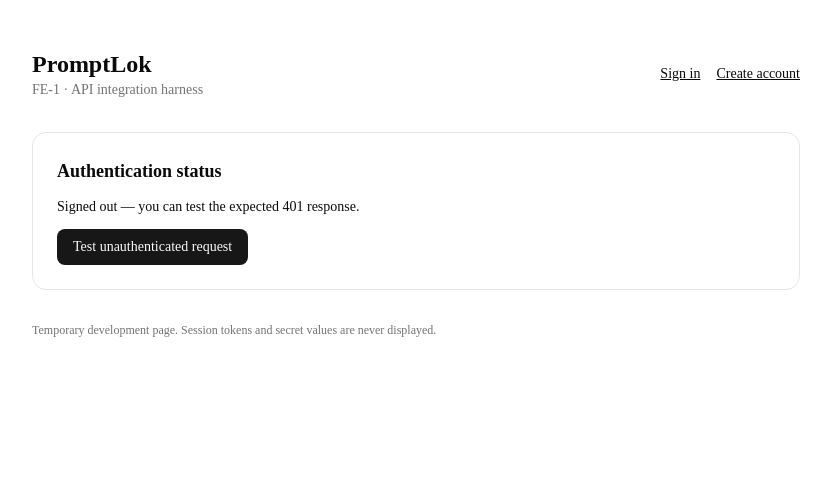
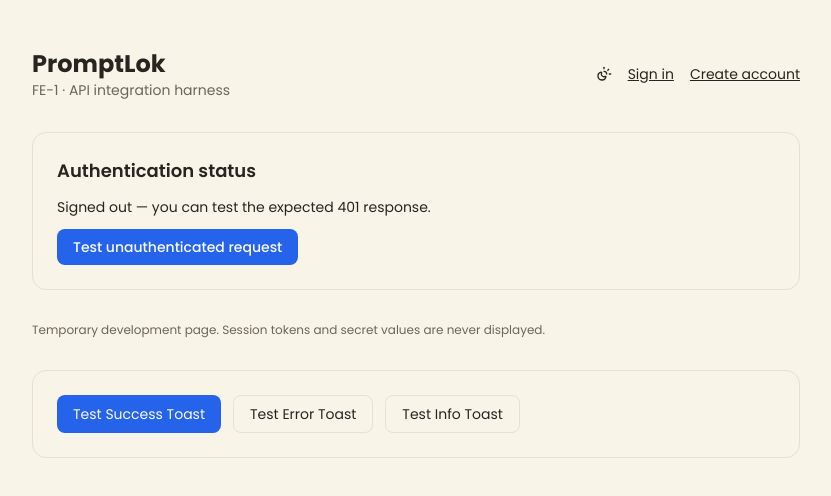
Before and after one commit to vismay1307/promptlok, a Next.js app in the folder client/: page / in a window 1280 px wide. Shown: the top 496 px of the page, without its empty margins (224-1055 px from the left). Built offline with nearby package versions, Linux system fonts and the light colour scheme; no server answers.

Commit message:
feat: add theme management with next-themes; implement Sonner for toast notifications; refactor layout and globals for new styles

```diff
--- a/client/package.json
+++ b/client/package.json
@@ -17,9 +17,11 @@
     "cn": "^0.4.0",
     "lucide-react": "^1.48.0",
     "next": "16.3.6",
+    "next-themes": "^0.4.6",
     "react": "19.2.8",
     "react-dom": "19.2.8",
     "shadcn": "^4.21.0",
+    "sonner": "^2.0.8",
     "tw-animate-css": "^1.4.0"
   },
   "devDependencies": {
--- a/client/src/app/globals.css
+++ b/client/src/app/globals.css
@@ -7,9 +7,9 @@
 @theme inline {
   --color-background: var(--background);
   --color-foreground: var(--foreground);
-  --font-sans: var(--font-sans);
-  --font-mono: var(--font-geist-mono);
-  --font-heading: var(--font-sans);
+--font-sans: var(--font-poppins);
+--font-mono: var(--font-geist-mono);
+--font-heading: var(--font-poppins);
   --color-sidebar-ring: var(--sidebar-ring);
   --color-sidebar-border: var(--sidebar-border);
   --color-sidebar-accent-foreground: var(--sidebar-accent-foreground);
@@ -48,74 +48,103 @@
   --radius-4xl: calc(var(--radius) * 2.6);
 }
 
+
 :root {
-  --background: oklch(1 0 0);
-  --foreground: oklch(0.145 0 0);
-  --card: oklch(1 0 0);
-  --card-foreground: oklch(0.145 0 0);
-  --popover: oklch(1 0 0);
-  --popover-foreground: oklch(0.145 0 0);
-  --primary: oklch(0.205 0 0);
-  --primary-foreground: oklch(0.985 0 0);
-  --secondary: oklch(0.97 0 0);
-  --secondary-foreground: oklch(0.205 0 0);
-  --muted: oklch(0.97 0 0);
-  --muted-foreground: oklch(0.556 0 0);
-  --accent: oklch(0.97 0 0);
-  --accent-foreground: oklch(0.205 0 0);
-  --destructive: oklch(0.577 0.245 27.325);
-  --border: oklch(0.922 0 0);
-  --input: oklch(0.922 0 0);
-  --ring: oklch(0.708 0 0);
-  --chart-1: oklch(0.87 0 0);
-  --chart-2: oklch(0.556 0 0);
-  --chart-3: oklch(0.439 0 0);
-  --chart-4: oklch(0.371 0 0);
-  --chart-5: oklch(0.269 0 0);
+  color-scheme: light;
+
+  --background: #F8F4E8;
+  --foreground: #27251F;
+
+  --card: #FCF9F1;
+  --card-foreground: #29261F;
+
+  --popover: #FCF9F1;
+  --popover-foreground: #29261F;
+
+  --primary: #2563EB;
+  --primary-foreground: #F9FAFB;
+
+  --secondary: #FCE8D5;
+  --secondary-foreground: #9A3412;
+
+  --muted: #EEE9DC;
+  --muted-foreground: #6B665B;
+
+  --accent: #FEF3C7;
+  --accent-foreground: #854D0E;
+
+  --destructive: #DC2626;
+
+  --border: #E5E1D6;
+  --input: #D8D1C2;
+  --ring: #2563EB;
+
+  --chart-1: #2563EB;
+  --chart-2: #F97316;
+  --chart-3: #FACC15;
+  --chart-4: #737373;
+  --chart-5: #16A34A;
+
   --radius: 0.625rem;
-  --sidebar: oklch(0.985 0 0);
-  --sidebar-foreground: oklch(0.145 0 0);
-  --sidebar-primary: oklch(0.205 0 0);
-  --sidebar-primary-foreground: oklch(0.985 0 0);
-  --sidebar-accent: oklch(0.97 0 0);
-  --sidebar-accent-foreground: oklch(0.205 0 0);
-  --sidebar-border: oklch(0.922 0 0);
-  --sidebar-ring: oklch(0.708 0 0);
+
+  --sidebar: #F1EBDD;
+  --sidebar-foreground: #28251F;
+  --sidebar-primary: #2563EB;
+  --sidebar-primary-foreground: #F9FAFB;
+  --sidebar-accent: #FCE8D5;
+  --sidebar-accent-foreground: #9A3412;
+  --sidebar-border: #DED7C7;
+  --sidebar-ring: #2563EB;
 }
 
 .dark {
-  --background: oklch(0.145 0 0);
-  --foreground: oklch(0.985 0 0);
-  --card: oklch(0.205 0 0);
-  --card-foreground: oklch(0.985 0 0);
-  --popover: oklch(0.205 0 0);
-  --popover-foreground: oklch(0.985 0 0);
-  --primary: oklch(0.922 0 0);
-  --primary-foreground: oklch(0.205 0 0);
-  --secondary: oklch(0.269 0 0);
-  --secondary-foreground: oklch(0.985 0 0);
-  --muted: oklch(0.269 0 0);
-  --muted-foreground: oklch(0.708 0 0);
-  --accent: oklch(0.269 0 0);
-  --accent-foreground: oklch(0.985 0 0);
-  --destructive: oklch(0.704 0.191 22.216);
-  --border: oklch(1 0 0 / 10%);
-  --input: oklch(1 0 0 / 15%);
-  --ring: oklch(0.556 0 0);
-  --chart-1: oklch(0.87 0 0);
-  --chart-2: oklch(0.556 0 0);
-  --chart-3: oklch(0.439 0 0);
-  --chart-4: oklch(0.371 0 0);
-  --chart-5: oklch(0.269 0 0);
-  --sidebar: oklch(0.205 0 0);
-  --sidebar-foreground: oklch(0.985 0 0);
-  --sidebar-primary: oklch(0.488 0.243 264.376);
-  --sidebar-primary-foreground: oklch(0.985 0 0);
-  --sidebar-accent: oklch(0.269 0 0);
-  --sidebar-accent-foreground: oklch(0.985 0 0);
-  --sidebar-border: oklch(1 0 0 / 10%);
-  --sidebar-ring: oklch(0.556 0 0);
+  color-scheme: dark;
+
+  --background: #090909;
+  --foreground: #F3F3F3;
+
+  --card: #171717;
+  --card-foreground: #F3F3F3;
+
+  --popover: #1D1D1D;
+  --popover-foreground: #F3F3F3;
+
+  --primary: #3B82F6;
+  --primary-foreground: #F8FAFC;
+
+  --secondary: #29221D;
+  --secondary-foreground: #FDBA74;
+
+  --muted: #222222;
+  --muted-foreground: #A3A3A3;
+
+  --accent: #3A3012;
+  --accent-foreground: #FACC15;
+
+  --destructive: #F87171;
+
+  --border: #353535;
+  --input: #3A3A3A;
+  --ring: #60A5FA;
+
+  --chart-1: #3B82F6;
+  --chart-2: #F97316;
+  --chart-3: #FACC15;
+  --chart-4: #A3A3A3;
+  --chart-5: #4ADE80;
+
+  --radius: 0.625rem;
+
+  --sidebar: #111111;
+  --sidebar-foreground: #F3F3F3;
+  --sidebar-primary: #3B82F6;
+  --sidebar-primary-foreground: #F8FAFC;
+  --sidebar-accent: #242424;
+  --sidebar-accent-foreground: #FDBA74;
+  --sidebar-border: #333333;
+  --sidebar-ring: #60A5FA;
 }
+
 
 @layer base {
   * {
--- a/client/src/app/layout.tsx
+++ b/client/src/app/layout.tsx
@@ -1,7 +1,18 @@
 import type { Metadata } from "next";
 import { ClerkProvider } from "@clerk/nextjs";
+import { Poppins } from "next/font/google";
+
 import { QueryProvider } from "@/components/providers/query-provider";
+import { ThemeProvider } from "@/components/providers/theme-provider";
+import { SonnerProvider } from "@/components/providers/sonner-provider";
 import "./globals.css";
+
+const poppins = Poppins({
+  subsets: ["latin"],
+  weight: ["400", "500", "600", "700"],
+  display: "swap",
+  variable: "--font-poppins",
+});
 
 export const metadata: Metadata = {
   title: "PromptLok",
@@ -15,9 +26,16 @@ export default function RootLayout({
 }>) {
   return (
     <ClerkProvider>
-      <html lang="en">
-        <body>
-          <QueryProvider>{children}</QueryProvider>
+      <html
+        lang="en"
+        className={poppins.variable}
+        suppressHydrationWarning
+      >
+        <body className="font-sans">
+          <ThemeProvider>
+            <QueryProvider>{children}</QueryProvider>
+              <SonnerProvider />
+          </ThemeProvider>
         </body>
       </html>
     </ClerkProvider>
--- a/client/src/app/page.tsx
+++ b/client/src/app/page.tsx
@@ -3,11 +3,11 @@
 import Link from "next/link";
 import { UserButton } from "@clerk/nextjs";
 import { useMutation, useQuery } from "@tanstack/react-query";
-
+import { toast } from "sonner";
 import { ApiError } from "@/lib/api-error";
 import { queryKeys } from "@/lib/query-keys";
 import { useApi } from "@/hooks/use-api";
-
+import { ThemeToggle } from "@/components/common/theme-toggle";
 export default function Home() {
   const { api, isLoaded, isSignedIn } = useApi();
 
@@ -65,6 +65,9 @@ export default function Home() {
             </p>
           </div>
 
+         <div className="flex items-center gap-2">
+  <ThemeToggle />
+
   {isLoaded && isSignedIn ? (
     <UserButton />
   ) : (
@@ -72,11 +75,13 @@ export default function Home() {
       <Link href="/sign-in" className="underline">
         Sign in
       </Link>
+
       <Link href="/sign-up" className="underline">
         Create account
       </Link>
     </div>
   )}
+</div>
         </header>
 
         <section className="space-y-3 rounded-xl border border-border p-6">
@@ -144,6 +149,35 @@ export default function Home() {
           Temporary development page. Session tokens and secret values are
           never displayed.
         </p>
+      <section className="flex flex-wrap gap-3 rounded-xl border border-border p-6">
+  <button
+    type="button"
+    onClick={() => toast.success("Changes saved successfully!")}
+    className="rounded-md bg-primary px-4 py-2 text-sm text-primary-foreground"
+  >
+    Test Success Toast
+  </button>
+
+  <button
+    type="button"
+    onClick={() =>
+      toast.error("Something went wrong.", {
+        description: "Please try again.",
+      })
+    }
+    className="rounded-md border border-border px-4 py-2 text-sm"
+  >
+    Test Error Toast
+  </button>
+
+  <button
+    type="button"
+    onClick={() => toast.info("Welcome to PromptLok!")}
+    className="rounded-md border border-border px-4 py-2 text-sm"
+  >
+    Test Info Toast
+  </button>
+</section>
       </div>
     </main>
   );
--- /dev/null
+++ b/client/src/components/common/theme-toggle.tsx
@@ -0,0 +1,27 @@
+"use client";
+
+import { useTheme } from "next-themes";
+import { SunMoon } from "lucide-react";
+
+import { Button } from "@/components/ui/button";
+
+export function ThemeToggle() {
+  const { resolvedTheme, setTheme } = useTheme();
+
+  const toggleTheme = () => {
+    setTheme(resolvedTheme === "dark" ? "light" : "dark");
+  };
+
+  return (
+    <Button
+      type="button"
+      variant="ghost"
+      size="icon"
+      aria-label="Toggle color theme"
+      title="Toggle color theme"
+      onClick={toggleTheme}
+    >
+      <SunMoon aria-hidden="true" />
+    </Button>
+  );
+}
--- /dev/null
+++ b/client/src/components/providers/sonner-provider.tsx
@@ -0,0 +1,27 @@
+"use client";
+
+import { useTheme } from "next-themes";
+import { Toaster } from "sonner";
+
+export function SonnerProvider() {
+  const { resolvedTheme } = useTheme();
+
+  return (
+    <Toaster
+      theme={resolvedTheme === "dark" ? "dark" : "light"}
+      position="bottom-right"
+      duration={4000}
+      closeButton
+      richColors={false}
+      toastOptions={{
+        style: {
+          background: "var(--popover)",
+          color: "var(--popover-foreground)",
+          border: "1px solid var(--border)",
+          borderRadius: "var(--radius)",
+          fontFamily: "var(--font-poppins)",
+        },
+      }}
+    />
+  );
+}
--- /dev/null
+++ b/client/src/components/providers/theme-provider.tsx
@@ -0,0 +1,23 @@
+"use client";
+
+import type { ReactNode } from "react";
+import { ThemeProvider as NextThemesProvider } from "next-themes";
+
+type ThemeProviderProps = {
+  children: ReactNode;
+};
+
+export function ThemeProvider({ children }: ThemeProviderProps) {
+  return (
+    <NextThemesProvider
+      attribute="class"
+      defaultTheme="light"
+      enableSystem={false}
+      disableTransitionOnChange
+      enableColorScheme
+      storageKey="promptlok-theme"
+    >
+      {children}
+    </NextThemesProvider>
+  );
+}
```
Also changed, not shown: 1 other file (tests, documents, lock files or other folders). Lines whose indentation alone changed are shown as unchanged.
